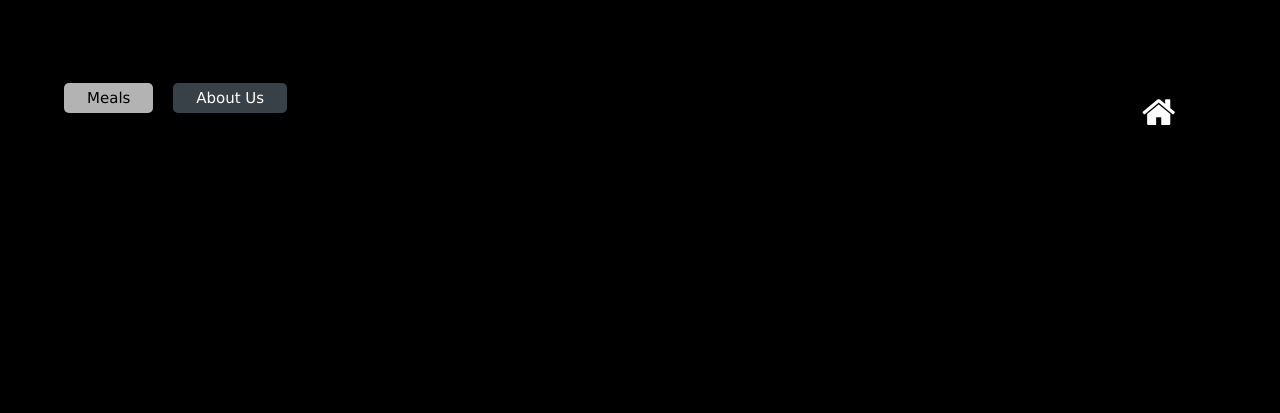
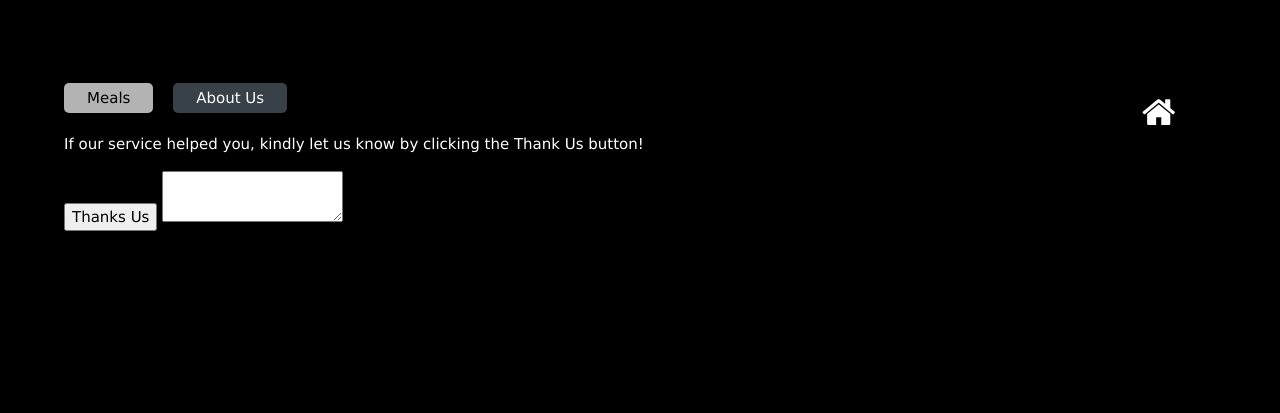
Before and after one commit to rohithch21/covid-bot, a Django app: page /about/ in a window 1280 px wide. Shown: the top 413 px of the page. Run offline with Django 3.2, Linux system fonts and the light colour scheme.

Commit message:
Thank Us functionality

```diff
--- a/covidmeals/templates/covidmeals/about.html
+++ b/covidmeals/templates/covidmeals/about.html
@@ -16,6 +16,12 @@
 			</div>
 		</nav>
         <h1 style="font-size: xx-large; position: fixed; top: 50%; right: 50%;">Coming Soon!</h1>
+		<p>If our service helped you, kindly let us know by clicking the Thank Us button!</p>
+		<form action="/about/" method="post" target="_self">
+			{%csrf_token%}
+			<input type="submit" value="Thanks Us">
+			<textarea name="feedback"></textarea>
+		</form>
         <footer>
             {% include 'covidmeals/footer.html' %}
         </footer>
--- a/covidmeals/views.py
+++ b/covidmeals/views.py
@@ -1,3 +1,5 @@
+from abc import abstractproperty
+from posixpath import abspath
 from django.db.models.fields import NullBooleanField
 from django.db.models.query import EmptyQuerySet
 from django.shortcuts import render, redirect
@@ -8,6 +10,7 @@ from django.views.decorators.csrf import csrf_exempt
 from django.http.response import JsonResponse
 import json
 from django.core import serializers
+import os
 
 
 # Create your views here.
@@ -81,5 +84,24 @@ def getServiceData(request):
         print("New service provider has been added!")
     return render(request, "covidmeals/mealForm.html")
 
+@csrf_exempt
 def showComingSoon(request):
+    '''
+    read userfeedback json daya
+    convert it into dict
+    update thanks parameter
+    add the user feedback into the feedbacks array if any
+    '''
+    if request.method == 'POST':
+        feedback = request.POST.get('feedback','')
+        abspath = os.path.dirname(__file__)
+        relPath = os.path.join(abspath,"../static/json/userFeedback.json")
+        f = open(relPath)
+        data = json.load(f)
+        f.close()
+        data["thanks"] += 1
+        if feedback != "":
+            data["feedback"].append(feedback)
+        with open(relPath, 'w') as f:
+            json.dump(data,f)
     return render(request, "covidmeals/about.html")
--- /dev/null
+++ b/static/json/userFeedback.json
@@ -0,0 +1 @@
+{"thanks": 0, "feedback": []}
```
Also changed, not shown: 1 other file.
